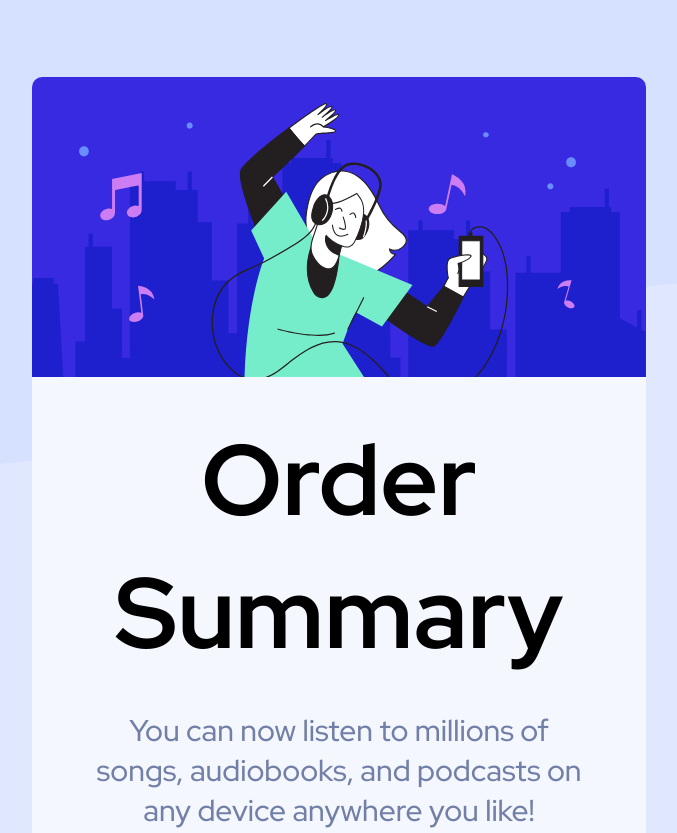
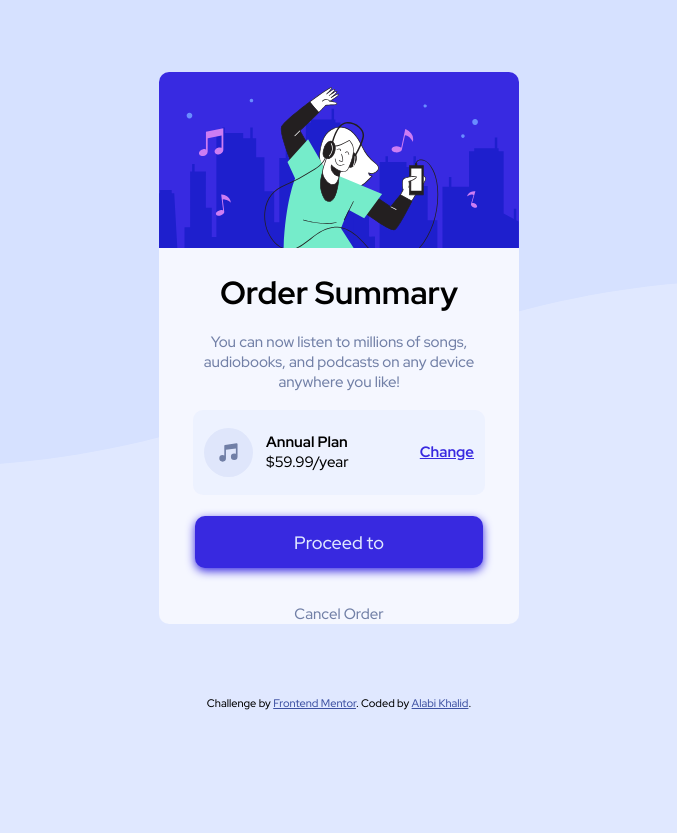
Before and after one commit to theegr8dev/Order_summary_component, a plain HTML site: page index.html in a window 1536 px wide. Shown: the top 833 px of the page, without its empty margins (429-1106 px from the left). After the commit the page ends 800 px from the top, so only its background shows below. Drawn offline with Linux system fonts and the light colour scheme.

Commit message:
updated reponsiveness.css

```diff
--- a/responsiveness.css
+++ b/responsiveness.css
@@ -48,48 +48,10 @@
 
 @media (min-width:1024px) {
     body {
-        background: url('images/pattern-background-desktop.svg');
+        /* background: url('images/pattern-background-desktop.svg'); */
         background-color: var(--PaleBlue);
         background-repeat: no-repeat;
         background-size: contain;
     }
 
 }
-
-@media (min-width:1441px) and (max-width:2560px) {
-    .container {
-        width: 2560px;
-        max-width: 100%;
-        margin: 0 auto;
-    }
-
-    .box {
-        width: 40%;
-        min-height: 550px;
-        background-color: var(--VeryPaleBlue);
-        border-radius: 10px;
-        margin: 5% auto;
-
-    }
-
-    .box .plan {
-        font-size: 50px;
-    }
-
-    .box .text {
-        font-size: 50px;
-    }
-
-    .box .text p {
-        font-size: 30px;
-    }
-
-    .payment a {
-        font-size: 30px;
-    }
-
-
-    .order {
-        font-size: 30px;
-    }
-}
```
